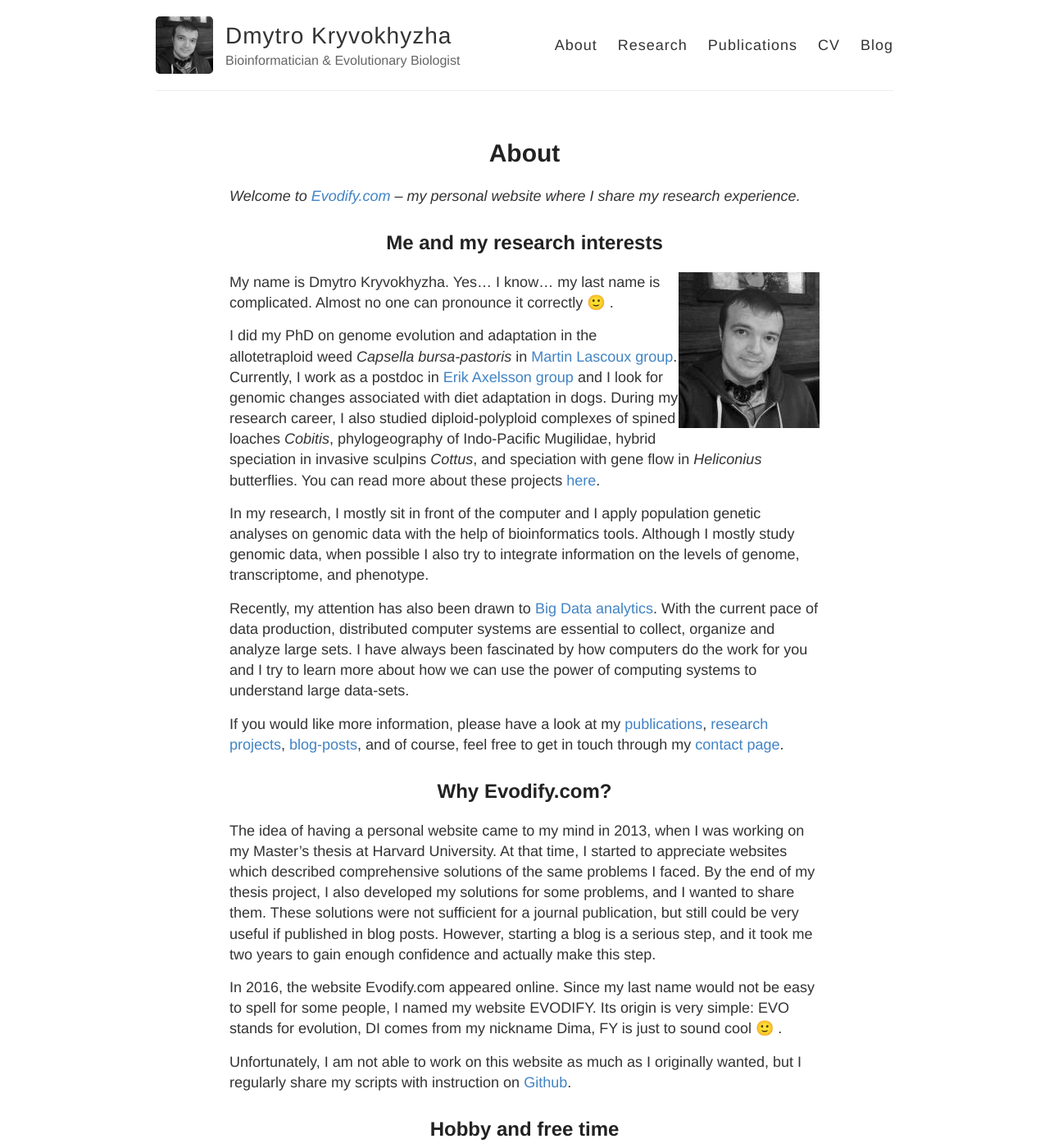
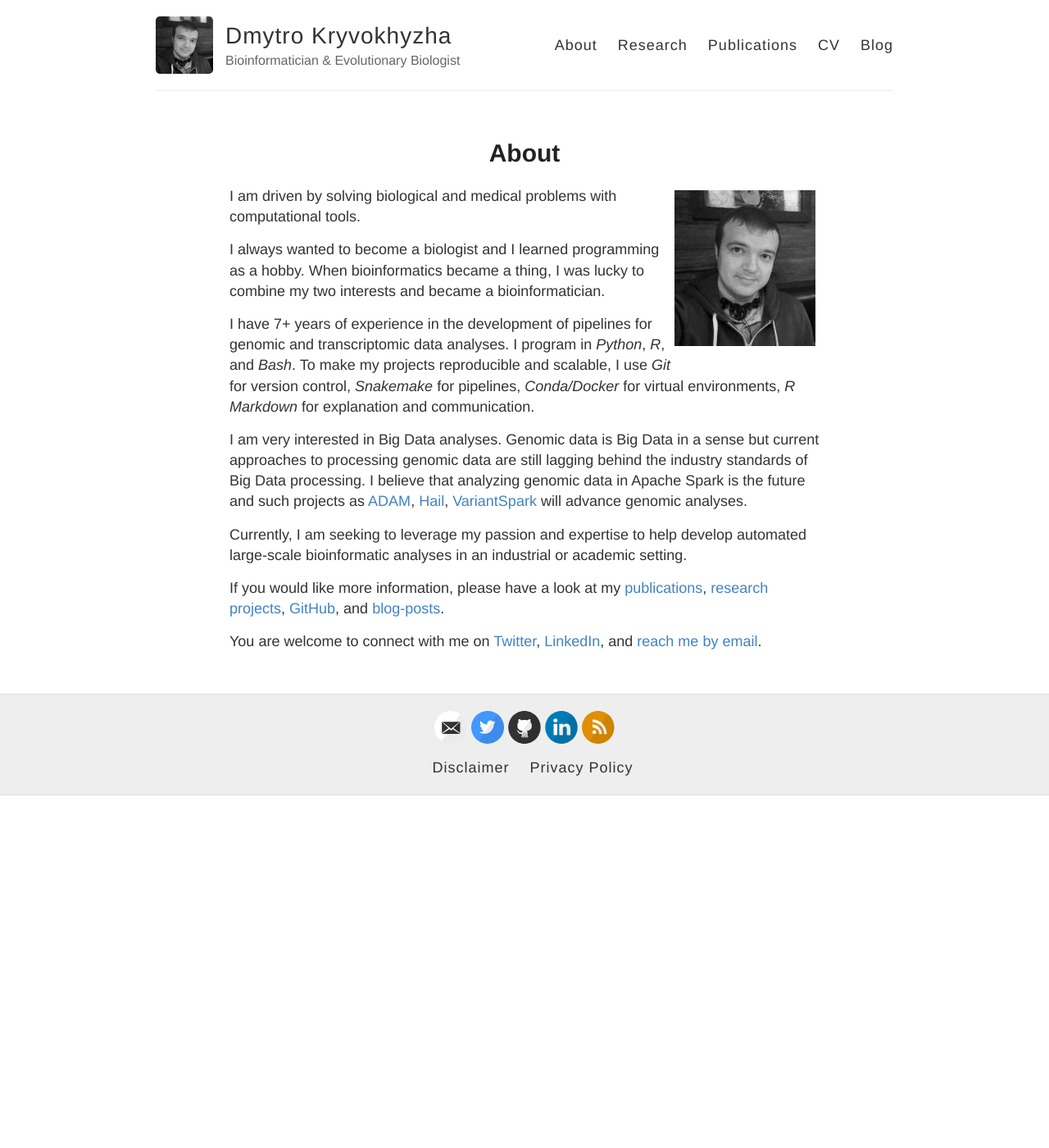
Before and after one commit to evodify/evodify.github.io, a Jekyll site: the page built from _pages/about.md, in a window 1280 px wide and 1400 px high. Shown: the whole window at 82% size. Built offline with Jekyll 4.4.1, drawn with Linux system fonts in a browser that asks for light colours; some of the changed text lies outside the part shown.

Commit message:
updated _pages/about.md

```diff
--- a/_pages/about.md
+++ b/_pages/about.md
@@ -6,35 +6,19 @@ excerpt: Dmytro Kryvokhyzha is a Bioinformatician & Evolutionary Biologist at Up
 ---
 
 
-*Welcome to [Evodify.com](https://evodify.com) – my personal website where I share my research experience.*
 
+<figure style="float: right; padding: 5px"><img alt="Portrait of Dmytro Kryvokhyzha" src="{{ site.baseurl }}/assets/pages/about_Dmytro-Kryvokhyzha.jpeg"></figure>
 
-## Me and my research interests
+I am driven by solving biological and medical problems with computational tools.
 
-<figure style="float: right;"><img alt="Portrait of Dmytro Kryvokhyzha" src="{{ site.baseurl }}/assets/pages/about_Dmytro-Kryvokhyzha.jpeg"></figure>
+I always wanted to become a biologist and I learned programming as a hobby. When bioinformatics became a thing, I was lucky to combine my two interests and became a bioinformatician.
 
-My name is Dmytro Kryvokhyzha. Yes… I know… my last name is complicated. Almost no one can pronounce it correctly 🙂 .
+I have 7+ years of experience in the development of pipelines for genomic and transcriptomic data analyses. I program in *Python*, *R*, and *Bash*. To make my projects reproducible and scalable, I use *Git* for version control, *Snakemake* for pipelines, *Conda/Docker* for virtual environments, *R Markdown* for explanation and communication.
 
-I did my PhD on genome evolution and adaptation in the allotetraploid weed *Capsella bursa-pastoris* in <a href="https://lascouxlab.wordpress.com/" target="_blank">Martin Lascoux group</a>. Currently, I work as a postdoc in <a href="https://www.imbim.uu.se/forskargrupper/genetik-och-genomik/axelsson-erik/" target="_blank">Erik Axelsson group</a> and I look for genomic changes associated with diet adaptation in dogs. During my research career, I also studied diploid-polyploid complexes of spined loaches *Cobitis*, phylogeography of Indo-Pacific Mugilidae, hybrid speciation in invasive sculpins *Cottus*, and speciation with gene flow in *Heliconius* butterflies. You can read more about these projects [here](/research).
+I am very interested in Big Data analyses. Genomic data is Big Data in a sense but current approaches to processing genomic data are still lagging behind the industry standards of Big Data processing. I believe that analyzing genomic data in Apache Spark is the future and such projects as [ADAM](https://github.com/bigdatagenomics/adam){:target="_blank"}, [Hail](https://hail.is/){:target="_blank"}, [VariantSpark](https://github.com/aehrc/VariantSpark){:target="_blank"} will advance genomic analyses.
 
-In my research, I mostly sit in front of the computer and I apply population genetic analyses on genomic data with the help of bioinformatics tools. Although I mostly study genomic data, when possible I also try to integrate information on the levels of genome, transcriptome, and phenotype.
+Currently, I am seeking to leverage my passion and expertise to help develop automated large-scale bioinformatic analyses in an industrial or academic setting.
 
-Recently, my attention has also been drawn to [Big Data analytics](). With the current pace of data production, distributed computer systems are essential to collect, organize and analyze large sets. I have always been fascinated by how computers do the work for you and I try to learn more about how we can use the power of computing systems to understand large data-sets.
+If you would like more information, please have a look at my [publications](/publications), [research projects](/research), [GitHub](https://github.com/evodify){:target="_blank"}, and [blog-posts](/).
 
-If you would like more information, please have a look at my [publications](/publications), [research projects](/research), [blog-posts](/), and of course, feel free to get in touch through my [contact page](/contact).
-
-## Why Evodify.com?
-
-The idea of having a personal website came to my mind in 2013, when I was working on my Master’s thesis at Harvard University. At that time, I started to appreciate websites which described comprehensive solutions of the same problems I faced. By the end of my thesis project, I also developed my solutions for some problems, and I wanted to share them. These solutions were not sufficient for a journal publication, but still could be very useful if published in blog posts. However, starting a blog is a serious step, and it took me two years to gain enough confidence and actually make this step.
-
-In 2016, the website Evodify.com appeared online. Since my last name would not be easy to spell for some people, I named my website EVODIFY. Its origin is very simple: EVO stands for evolution, DI comes from my nickname Dima, FY is just to sound cool 🙂 .
-
-Unfortunately, I am not able to work on this website as much as I originally wanted, but I regularly share my scripts with instruction on <a href="https://github.com/evodify" target="_blank">Github</a>.
-
-## Hobby and free time
-
-To relieve my mind from science, I like spending time with my family, doing sports, and <a href="https://1x.com/member/kryvokhyzhad" target="_blank">photographing nature</a>.
-
-## Stay in touch
-
-If you are interested in my research, feel free to connect with me on <a href="https://twitter.com/evodify" target="_blank">Twitter</a>, <a href="https://uppsala.academia.edu/DKryvokhyzha" target="_blank">Github</a>, <a href="https://www.researchgate.net/profile/Dmytro_Kryvokhyzha" target="_blank">Researchgate</a>, and <a href="https://se.linkedin.com/in/evodify" target="_blank">LinkedIn</a>. You can also [reach me by email](mailto:dmytro.kryvokhyzha@evobio.eu).
+You are welcome to connect with me on [Twitter](https://twitter.com/evodify){:target="_blank"}, [LinkedIn](https://linkedin.com/in/evodify){:target="_blank"}, and [reach me by email](mailto:dmytro.kryvokhyzha@evobio.eu).
```
